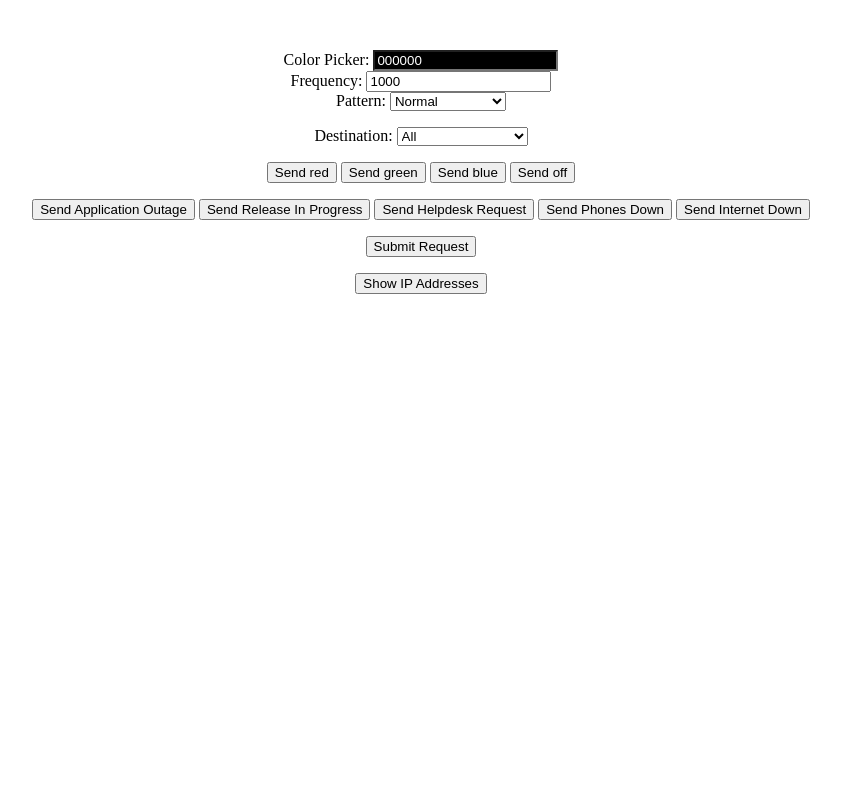
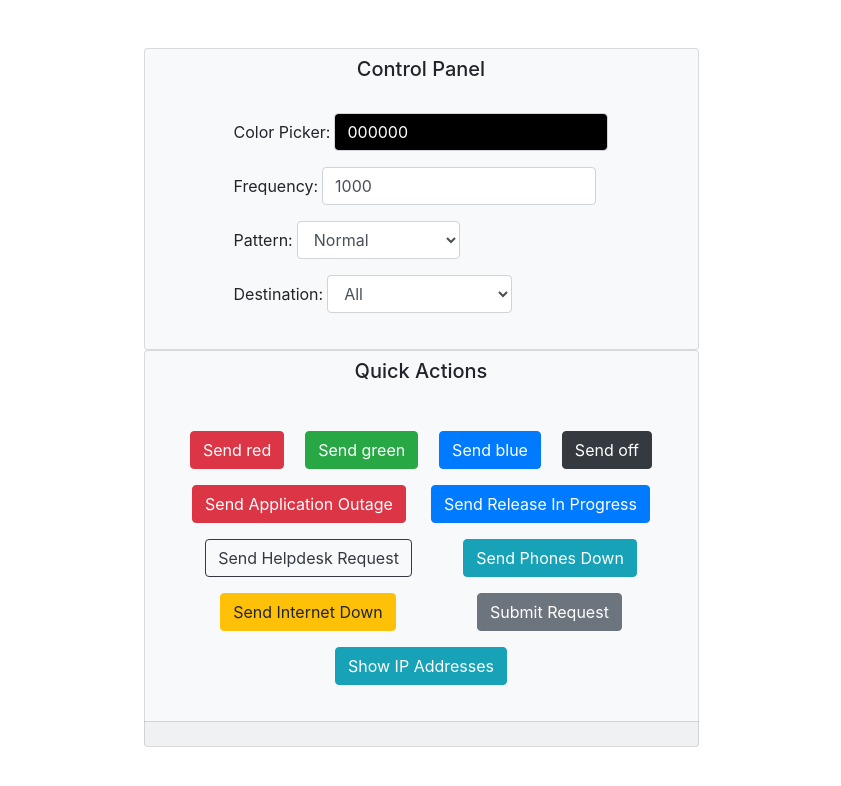
Before and after one commit to ZenPlanner/beaconsOfGondor, a website: page public/admin.html in a window 1280 px wide. Shown: the whole page, without its empty margins (219-1060 px from the left). Drawn offline with nearby package versions, Linux system fonts and the light colour scheme; no server answers.

Commit message:
Added styling via bootstrap v4.3.1 by cdn Cleaned up README (formerly 'Beacon Project.txt') Added express as a dev dependency

```diff
--- a/package.json
+++ b/package.json
@@ -6,7 +6,9 @@
   "dependencies": {
     "socket.io": "^2.0.3"
   },
-  "devDependencies": {},
+  "devDependencies": {
+    "express": "^4.16.4"
+  },
   "scripts": {
     "test": "echo \"Error: no test specified\" && exit 1"
   },
--- a/public/admin.html
+++ b/public/admin.html
@@ -2,30 +2,43 @@
 <html>
 <head>
     <title>LED Controller</title>
-	<meta name="viewport" content="width=400px" />
-
+    <meta name="viewport" content="width=400px"/>
+    <link rel="stylesheet" href="https://stackpath.bootstrapcdn.com/bootstrap/4.3.1/css/bootstrap.min.css"
+          integrity="sha384-ggOyR0iXCbMQv3Xipma34MD+dH/1fQ784/j6cY/iJTQUOhcWr7x9JvoRxT2MZw1T" crossorigin="anonymous">
     <script src="socket.io/socket.io.js"></script>
     <script src="./jscolor.min.js"></script>
     <style type="text/css">
         body {
-			text-align: center;
-			margin-top: 50px;
-			background: #fff;
+            /*text-align: center;*/
+            /*margin-top: 50px;*/
+            /*background: #fff;*/
         }
 
 
     </style>
 </head>
 <body>
-  	<div>
-    	Color Picker: <input id="idColor" class="jscolor" value="000000"> <br />
+<div class="container container-fluid">
+    <div class="pt-5">
+        <div class="card offset-3 col-6 bg-light">
+            <div class="h5 card-title mx-auto mt-2">Control Panel</div>
+            <div class="card-body mx-auto">
+                <div class="form-group">
+                    <div class="form-inline">
+                        <label for="idColor" class="mr-1">Color Picker: </label>
+                        <input id="idColor" class="jscolor form-control" value="000000">
                     </div>
-	<div>
-		Frequency: <input type="text" id="idFrequency" value="1000">
                 </div>
-	<div>
-		Pattern:
-		<select id="idPattern">
+                <div class="form-group">
+                    <div class="form-inline">
+                        <label for="idFrequency" class="mr-1">Frequency: </label>
+                        <input type="text" id="idFrequency" class="form-control" value="1000">
+                    </div>
+                </div>
+                <div class="form-group">
+                    <div class="form-inline">
+                        <label for="idPattern" class="mr-1">Pattern:</label>
+                        <select id="idPattern" class="form-control">
                             <option value="christmas">Christmas</option>
                             <option value="normal" selected>Normal</option>
                             <option value="strobe">Strobe</option>
@@ -37,10 +50,12 @@
                             <option value="rainbow">Rainbow</option>
                         </select>
                     </div>
+                </div>
                 <p>
-	<div>
-		Destination:
-		<select id="idDestination">
+                <div class="form-group">
+                    <div class="form-inline">
+                        <label for="idDestination" class="mr-1">Destination:</label>
+                        <select id="idDestination" class="form-control">
                             <option value="ALL" selected>All</option>
                             <option value="Beacon1">GG Pod</option>
                             <option value="Beacon2">Shawn K Pod</option>
@@ -49,31 +64,55 @@
                             <option value="Beacon5">Mike D Pod</option>
                         </select>
                     </div>
-	<p>
-	<button onClick="sendColor('ff0000')">Send red</button>
-	<button onClick="sendColor('00ff00')">Send green</button>
-	<button onClick="sendColor('0000ff')">Send blue</button>
+                </div>
+            </div>
+        </div>
+    </div>
+    <div class="card offset-3 col-6 bg-light">
+        <div class="h5 card-title mx-auto mt-2">Quick Actions</div>
+        <div class="card-body">
+            <div class="row mb-1 mx-auto my-3">
+                <button type="button" class="btn btn-danger mx-auto" onClick="sendColor('ff0000')">Send red</button>
+                <button type="button" class="btn btn-success mx-auto" onClick="sendColor('00ff00')">Send green</button>
+                <button type="button" class="btn btn-primary mx-auto" onClick="sendColor('0000ff')">Send blue</button>
                 <!--- <button onClick="sendColor('000000ff')">Send white</button> --->
-	<button onClick="sendColor('000000')">Send off</button>
-	<p>
-		<button onclick="sendOutage()">Send Application Outage</button>
-		<button onclick="sendReleaseInProgress()">Send Release In Progress</button>
-		<button onclick="sendHelpdeskRequest()">Send Helpdesk Request</button>
-		<button onclick="sendPhonesDown()">Send Phones Down</button>
-		<button onclick="sendInternetDown()">Send Internet Down</button>
-	<p>
-	<button onClick="submitRequest()">Submit Request</button><br />
-	<p>
-	<button onClick="showClientIPs()">Show IP Addresses</button><br />
-
+                <button type="button" class="btn btn-dark mx-auto" onClick="sendColor('000000')">Send off</button>
+            </div>
+            <div class="row mb-1 mx-auto my-3">
+                <button type="button" class="btn btn-danger mx-auto" onclick="sendOutage()">Send Application Outage
+                </button>
+                <button type="button" class="btn btn-primary mx-auto" onclick="sendReleaseInProgress()">Send Release In
+                    Progress
+                </button>
+            </div>
+            <div class="row mb-1 mx-auto my-3">
+                <button type="button" class="btn btn-outline-dark mx-auto" onclick="sendHelpdeskRequest()">Send Helpdesk
+                    Request
+                </button>
+                <button type="button" class="btn btn-info mx-auto" onclick="sendPhonesDown()">Send Phones Down</button>
+            </div>
+            <div class="row mb-1 mx-auto my-3">
+                <button type="button" class="btn btn-warning mx-auto" onclick="sendInternetDown()">Send Internet Down
+                </button>
+                <button type="button" class="btn btn-secondary mx-auto" onClick="submitRequest()">Submit Request
+                </button>
+            </div>
+            <div class="row mb-1 mx-auto my-3">
+                <button type="button" class="btn btn-info mx-auto" onClick="showClientIPs()">Show IP Addresses</button>
+            </div>
+        </div>
+        <div class="card-footer ml-n3 mr-n3 text-muted">
             <div id="IPAddresses"></div>
+        </div>
+    </div>
+</div>
 
 <script type="text/javascript">
     var socket = io.connect();
 
     socket.on('receivedColor', function (data) {
         console.log('receivedColor' + data);
-			document.body.style.backgroundColor = '#'+data.color;
+        document.body.style.backgroundColor = '#' + data.color;
     });
 
     socket.on('receivedIPs', function (data) {
@@ -81,82 +120,102 @@
         document.getElementById("IPAddresses").innerHTML = data.addresses;
     });
 
-		function showValue(newValue)
-		{
-			document.getElementById("outputText").innerHTML=newValue;
+    function showValue(newValue) {
+        document.getElementById("outputText").innerHTML = newValue;
     }
 
-		function sendColor(color){
+    function sendColor(color) {
         socket.emit('sendColor',
-                { color:color,
-                    pattern:document.getElementById('idPattern').options[document.getElementById('idPattern').selectedIndex].value,
-                    frequency:document.getElementById('idFrequency').value,
-                    destination:document.getElementById('idDestination').options[document.getElementById('idDestination').selectedIndex].value
+            {
+                color: color,
+                pattern: document.getElementById('idPattern').options[document.getElementById('idPattern').selectedIndex].value,
+                frequency: document.getElementById('idFrequency').value,
+                destination: document.getElementById('idDestination').options[document.getElementById('idDestination').selectedIndex].value
             });
     }
 
-        function sendRequest(){
+    function sendRequest() {
         socket.emit('sendColor',
-				{ color:document.getElementById('idColor').value,
-				  pattern:document.getElementById('idPattern').options[document.getElementById('idPattern').selectedIndex].value,
-				  frequency:document.getElementById('idFrequency').value,
-				  destination:document.getElementById('idDestination').options[document.getElementById('idDestination').selectedIndex].value
+            {
+                color: document.getElementById('idColor').value,
+                pattern: document.getElementById('idPattern').options[document.getElementById('idPattern').selectedIndex].value,
+                frequency: document.getElementById('idFrequency').value,
+                destination: document.getElementById('idDestination').options[document.getElementById('idDestination').selectedIndex].value
             });
     }
 
     function showClientIPs() {
-			socket.emit('showIPs', {value:''});
+        socket.emit('showIPs', {value: ''});
     }
 
     function submitRequest() {
         socket.emit('sendColor',
-                { color:document.getElementById('idColor').value,
-                    pattern:document.getElementById('idPattern').options[document.getElementById('idPattern').selectedIndex].value,
-                    frequency:document.getElementById('idFrequency').value,
-                    destination:document.getElementById('idDestination').options[document.getElementById('idDestination').selectedIndex].value
+            {
+                color: document.getElementById('idColor').value,
+                pattern: document.getElementById('idPattern').options[document.getElementById('idPattern').selectedIndex].value,
+                frequency: document.getElementById('idFrequency').value,
+                destination: document.getElementById('idDestination').options[document.getElementById('idDestination').selectedIndex].value
             });
     }
 
     function sendOutage() {
         socket.emit('sendColor',
-                { color:'FF00FF',
-                    pattern:'strobe',
-                    frequency:'500',
-                    destination:'ALL'
+            {
+                color: 'FF00FF',
+                pattern: 'strobe',
+                frequency: '500',
+                destination: 'ALL'
             });
     }
+
     function sendReleaseInProgress() {
         socket.emit('sendColor',
-                { color:'0000FF',
-                    pattern:'strobe',
-                    frequency:'500',
-                    destination:'ALL'
+            {
+                color: '0000FF',
+                pattern: 'strobe',
+                frequency: '500',
+                destination: 'ALL'
             });
     }
+
     function sendHelpdeskRequest() {
         socket.emit('sendColor',
-                { color:'FFFFFF',
-                    pattern:'strobe',
-                    frequency:'500',
-                    destination:'ALL'
+            {
+                color: 'FFFFFF',
+                pattern: 'strobe',
+                frequency: '500',
+                destination: 'ALL'
             });
     }
+
     function sendPhonesDown() {
         socket.emit('sendColor',
-                { color:'00FFFF',
-                    pattern:'strobe',
-                    frequency:'500',
-                    destination:'ALL'
+            {
+                color: '00FFFF',
+                pattern: 'strobe',
+                frequency: '500',
+                destination: 'ALL'
             });
     }
+
     function sendInternetDown() {
         socket.emit('sendColor',
-                { color:'FF5500',
-                    pattern:'strobe',
-                    frequency:'500',
-                    destination:'ALL'
+            {
+                color: 'FF5500',
+                pattern: 'strobe',
+                frequency: '500',
+                destination: 'ALL'
             });
     }
 </script>
+<script src="https://code.jquery.com/jquery-3.3.1.slim.min.js"
+        integrity="sha384-q8i/X+965DzO0rT7abK41JStQIAqVgRVzpbzo5smXKp4YfRvH+8abtTE1Pi6jizo"
+        crossorigin="anonymous"></script>
+<script src="https://cdnjs.cloudflare.com/ajax/libs/popper.js/1.14.7/umd/popper.min.js"
+        integrity="sha384-UO2eT0CpHqdSJQ6hJty5KVphtPhzWj9WO1clHTMGa3JDZwrnQq4sF86dIHNDz0W1"
+        crossorigin="anonymous"></script>
+<script src="https://stackpath.bootstrapcdn.com/bootstrap/4.3.1/js/bootstrap.min.js"
+        integrity="sha384-JjSmVgyd0p3pXB1rRibZUAYoIIy6OrQ6VrjIEaFf/nJGzIxFDsf4x0xIM+B07jRM"
+        crossorigin="anonymous"></script>
 </body>
 </html>
```
Also changed, not shown: README.md, public/favicon.ico (added), 3 other files. Lines whose indentation alone changed are shown as unchanged.
